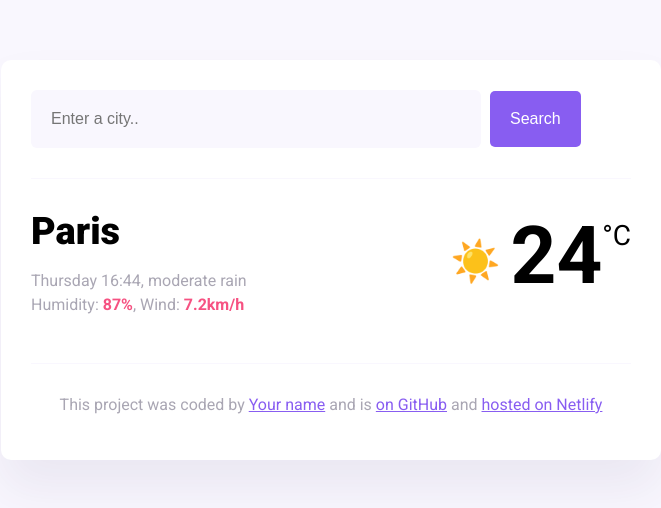
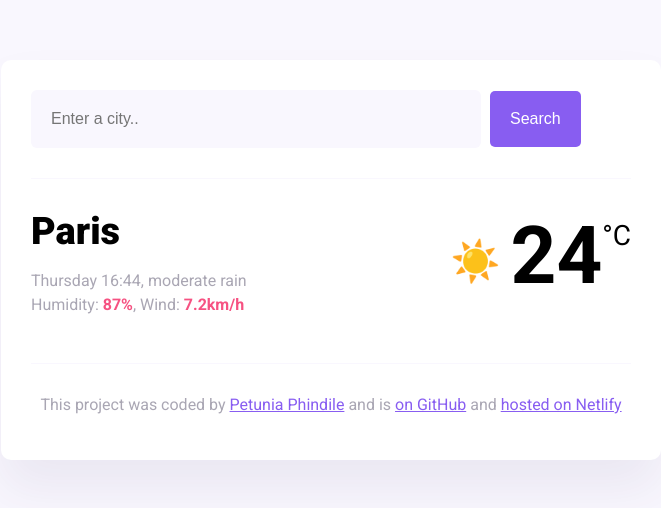
Before and after one commit to PaiigeTech/Github-weather.app, a website built with Parcel: page index.html in a window 1280 px wide. Shown: the whole page, without its empty margins (309-970 px from the left). Built offline with nearby package versions, Linux system fonts and the light colour scheme.

Commit message:
added Github url

```diff
--- a/index.html
+++ b/index.html
@@ -47,7 +47,7 @@
       <footer>
         <p>
           This project was coded by
-          <a href="#" target="_blank">Your name</a> and is
+          <a href=" https://github.com/PaiigeTech/ " target="_blank">Petunia Phindile</a> and is
           <a href="#" target="_blank"> on GitHub</a> and
           <a href="#" target="_blank">hosted on Netlify</a>
         </p>
```
